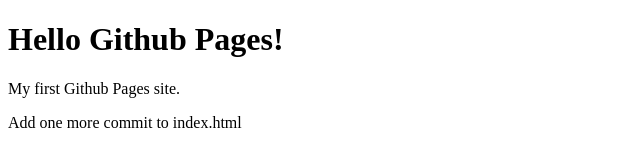
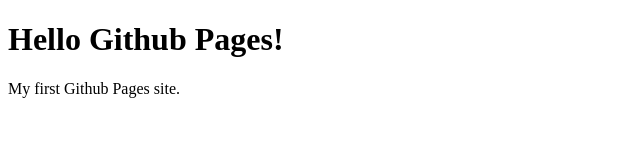
Before and after one commit to tangibleideas/tangibleideas, a plain HTML site: page index.html in a window 1280 px wide. Shown: the whole page, without its empty margins (0-640 px from the left). Drawn offline with Linux system fonts and the light colour scheme.

Commit message:
Update index.html to add commit

```diff
--- a/index.html
+++ b/index.html
@@ -6,6 +6,5 @@
 <body>
     <h1>Hello Github Pages!</h1>
     <p>My first Github Pages site.</p>
-    <p>Add one more commit to index.html</p>
 </body>
 </html>
```
